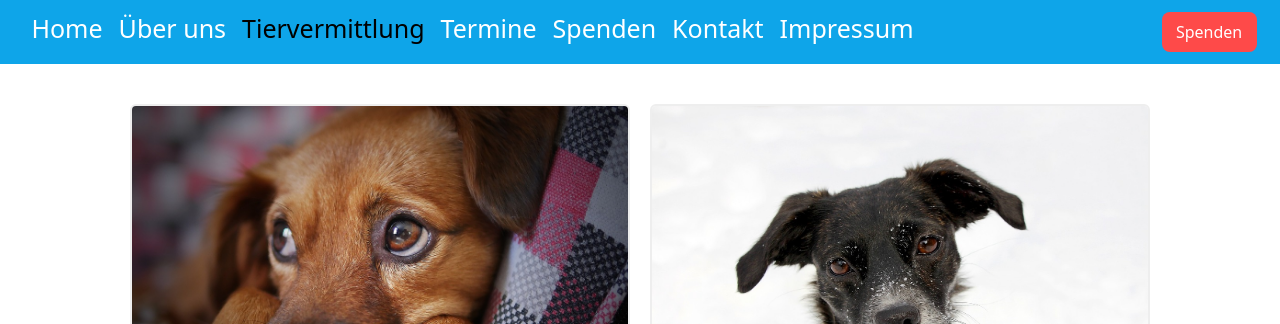
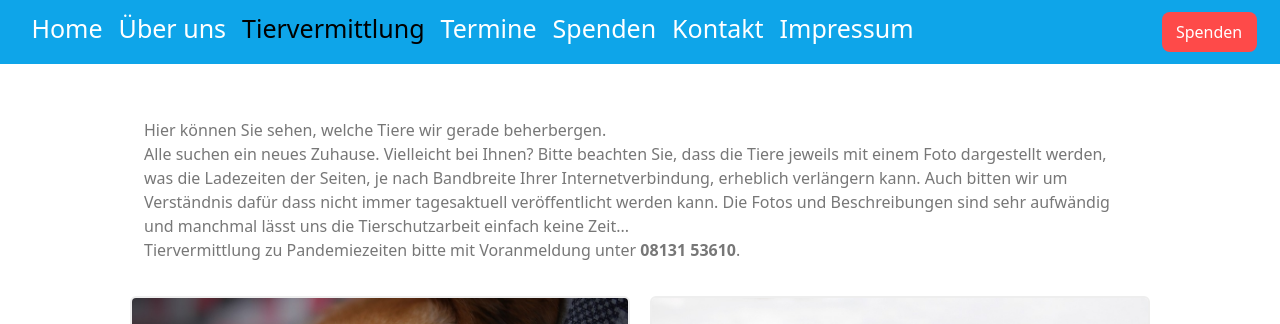
Before and after one commit to MrburnsDAOC/dci-final-project, a React (Vite) app in the folder frontend/: page /tiervermittlung in a window 1280 px wide. Shown: the top 324 px of the page. Built offline with nearby package versions, Linux system fonts and the light colour scheme; a web font is replaced by a local one.

Commit message:
tiervermittlung update

```diff
--- a/frontend/src/components/Footer.jsx
+++ b/frontend/src/components/Footer.jsx
@@ -6,7 +6,7 @@ import Mitglied from "../assets/ueber-uns/Beitritt-Neu.pdf";
 
 const Footer = () => {
   return (
-    <footer className="bg-mainBg text-white py-2 flex  justify-center item-center w-full mt-auto">
+    <footer className="bg-mainBg text-white py-2 flex justify-center item-center w-full mt-auto">
       <div className="container ml-4 flex flex-col sm:flex-row justify-around ">
         <div className="my-1">
           <a
--- a/frontend/src/pages/tiervermittlung/Tiervermittlung.jsx
+++ b/frontend/src/pages/tiervermittlung/Tiervermittlung.jsx
@@ -5,6 +5,7 @@ import budgie from "../../assets/tiervermittlung/main/budgie.jpg";
 import guineaPig from "../../assets/tiervermittlung/main/guinea-pig.jpg";
 import adopted from "../../assets/tiervermittlung/main/adopted.jpg";
 import { Link } from "react-router-dom";
+import Section from "../../layout/Section";
 
 const Tiervermittlung = () => {
   const sections = [
@@ -22,12 +23,29 @@ const Tiervermittlung = () => {
   ];
   return (
     <div className="md:flex md:gap-5 md:flex-wrap md:justify-center md:my-10">
+      <Section>
+        <p>Hier können Sie sehen, welche Tiere wir gerade beherbergen.</p>
+        <p>
+          Alle suchen ein neues Zuhause. Vielleicht bei Ihnen? Bitte beachten
+          Sie, dass die Tiere jeweils mit einem Foto dargestellt werden, was die
+          Ladezeiten der Seiten, je nach Bandbreite Ihrer Internetverbindung,
+          erheblich verlängern kann. Auch bitten wir um Verständnis dafür dass
+          nicht immer tagesaktuell veröffentlicht werden kann. Die Fotos und
+          Beschreibungen sind sehr aufwändig und manchmal lässt uns die
+          Tierschutzarbeit einfach keine Zeit...
+        </p>
+        <p>
+          Tiervermittlung zu Pandemiezeiten bitte mit Voranmeldung unter
+          <span className=" font-bold"> 08131 53610</span>.
+        </p>
+      </Section>
+
       {sections.map((section) => {
         return (
           <Link
             key={section.id}
             to={section.to}
-            className="flex flex-col mb-2 relative cursor-pointer md:max-w-[500px]  "
+            className="flex flex-col mb-2 relative cursor-pointer md:max-w-[500px]"
           >
             <img
               src={section.image}
--- a/frontend/src/pages/tiervermittlung/notfallvermittlung/NotfallVermittlung.jsx
+++ b/frontend/src/pages/tiervermittlung/notfallvermittlung/NotfallVermittlung.jsx
@@ -8,6 +8,9 @@ import katzenkinder2 from "../../../assets/tiervermittlung/notfaelle/Katzenkinde
 import TierKarte from "../TierKarte";
 
 import NextButton from "../../../layout/NextButton";
+
+import Section from "../../../layout/Section";
+import H2 from "../../../layout/H2";
 
 const NotfallVermittlung = () => {
   const animals = [
@@ -37,6 +40,15 @@ const NotfallVermittlung = () => {
 
   return (
     <>
+      <Section>
+        <H2>Notfall-Vermittlung</H2>
+        <p>
+          Auf dieser Seite versuchen wir Tiere unserer Mitglieder, die auf Grund
+          eines Notfalls abgegeben werden müssen, möglichst schnell wieder in
+          gute Hände zu vermitteln. Der Kontakt mit dem Tierbesitzer kann immer
+          auch über das Tierheim hergestellt werden.
+        </p>
+      </Section>
       <NextButton />
 
       {animals.map((animal) => (
```
